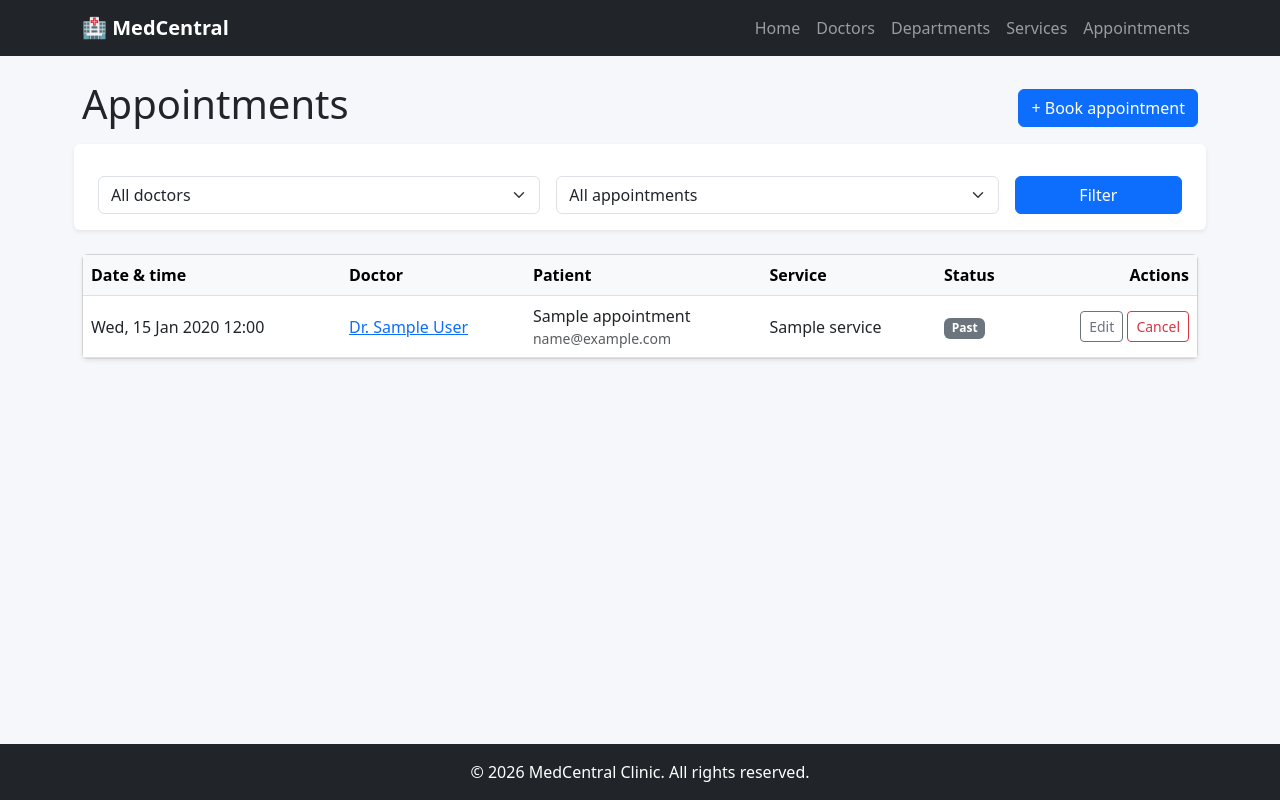
After one commit to rcokov99/django-basics-project, a Django app: page /appointments/ in a window 1280 px wide. The commit adds this page. Run offline with Django 5.2, Linux system fonts and the light colour scheme; tables that the repository leaves empty hold one stand-in row (values such as "Sample post").

Commit message:
Add appointment booking with service selection, validation, and list view

```diff
--- a/appointments/models.py
+++ b/appointments/models.py
@@ -1,12 +1,13 @@
 from django.db import models
+from django.core.validators import MinValueValidator, MaxValueValidator
+from specialists.models import Doctor, Service  # Make sure Service is imported
 
-from django.core.validators import MinValueValidator, MaxValueValidator
-from django.db import models
-from specialists.models import Doctor
 
 class Appointment(models.Model):
     doctor = models.ForeignKey(Doctor, on_delete=models.CASCADE, related_name='appointments')
+    service = models.ForeignKey(Service, on_delete=models.SET_NULL, null=True, blank=True, related_name='appointments')
     patient_name = models.CharField(max_length=100)
+    patient_email = models.EmailField(default='')
     appointment_date_time = models.DateTimeField()
 
     class Meta:
@@ -19,7 +20,9 @@ class Appointment(models.Model):
         ]
 
     def __str__(self):
-        return f"{self.doctor} - {self.appointment_date_time.strftime('%Y-%m-%d %H:%M')}"
+        service_name = f" - {self.service.name}" if self.service else ""
+        return f"{self.doctor}{service_name} at {self.appointment_date_time.strftime('%Y-%m-%d %H:%M')}"
+
 
 class Review(models.Model):
     doctor = models.ForeignKey(Doctor, on_delete=models.CASCADE, related_name='reviews')
--- /dev/null
+++ b/appointments/urls.py
@@ -0,0 +1,16 @@
+from django.urls import path
+from appointments.views import (
+    appointment_list_view,
+    appointment_create_view,
+    appointment_edit_view,
+    appointment_delete_view,
+)
+
+app_name = 'appointments'
+
+urlpatterns = [
+    path('', appointment_list_view, name='appointment-list'),
+    path('add/', appointment_create_view, name='appointment-create'),
+    path('<int:pk>/edit/', appointment_edit_view, name='appointment-edit'),
+    path('<int:pk>/delete/', appointment_delete_view, name='appointment-delete'),
+]
--- a/appointments/views.py
+++ b/appointments/views.py
@@ -1,3 +1,85 @@
-from django.shortcuts import render
+from django.shortcuts import get_object_or_404, redirect, render
+from django.utils import timezone
+from appointments.forms import AppointmentForm, AppointmentDeleteForm
+from appointments.models import Appointment
+from specialists.models import Doctor
 
-# Create your views here.
+
+def appointment_list_view(request):
+    appointments = Appointment.objects.select_related('doctor')
+
+    doctor_id = request.GET.get('doctor', '')
+    status_filter = request.GET.get('status', '')
+
+    if doctor_id and doctor_id.isdigit():
+        appointments = appointments.filter(doctor_id=doctor_id)
+
+    now = timezone.now()
+    if status_filter == 'upcoming':
+        appointments = appointments.filter(appointment_date_time__gte=now)
+    elif status_filter == 'past':
+        appointments = appointments.filter(appointment_date_time__lt=now)
+
+    appointments = appointments.order_by('appointment_date_time')
+
+    context = {
+        'appointments': appointments,
+        'doctors': Doctor.objects.all(),
+        'selected_doctor': doctor_id,
+        'selected_status': status_filter,
+        'now': now,
+    }
+    return render(request, 'appointments/appointment_list.html', context)
+
+
+def appointment_create_view(request):
+    initial = {}
+    doctor_id = request.GET.get('doctor')
+    if doctor_id and doctor_id.isdigit():
+        initial['doctor'] = doctor_id
+
+    if request.method == 'POST':
+        form = AppointmentForm(request.POST)
+        if form.is_valid():
+            form.save()
+            return redirect('appointments:appointment-list')
+    else:
+        form = AppointmentForm(initial=initial)
+
+    context = {
+        'form': form,
+        'doctors_exist': Doctor.objects.exists(),
+    }
+    return render(request, 'appointments/appointment_form.html', context)
+
+
+def appointment_edit_view(request, pk):
+    appointment = get_object_or_404(Appointment, pk=pk)
+    if request.method == 'POST':
+        form = AppointmentForm(request.POST, instance=appointment)
+        if form.is_valid():
+            form.save()
+            return redirect('appointments:appointment-list')
+    else:
+        form = AppointmentForm(instance=appointment)
+
+    context = {
+        'form': form,
+        'appointment': appointment,
+        'doctors_exist': Doctor.objects.exists(),
+    }
+    return render(request, 'appointments/appointment_form.html', context)
+
+
+def appointment_delete_view(request, pk):
+    appointment = get_object_or_404(Appointment, pk=pk)
+    if request.method == 'POST':
+        appointment.delete()
+        return redirect('appointments:appointment-list')
+
+    form = AppointmentDeleteForm(instance=appointment)
+    context = {
+        'form': form,
+        'appointment': appointment,
+    }
+    return render(request, 'appointments/appointment_delete.html', context)
--- a/medcentral/urls.py
+++ b/medcentral/urls.py
@@ -5,4 +5,5 @@ urlpatterns = [
     path('admin/', admin.site.urls),
     path('', include('common.urls')),
     path('', include('specialists.urls')),
+    path('appointments/', include('appointments.urls')),
 ]
--- /dev/null
+++ b/templates/appointments/appointment_list.html
@@ -0,0 +1,94 @@
+{% extends 'base.html' %}
+
+{% block title %}MedCentral | Appointments{% endblock %}
+
+{% block content %}
+    <div class="d-flex justify-content-between align-items-center mb-4">
+        <h1>Appointments</h1>
+        <a href="{% url 'appointments:appointment-create' %}" class="btn btn-primary">+ Book appointment</a>
+    </div>
+
+    <form method="get" class="row g-3 mb-4 bg-white p-3 rounded shadow-sm">
+        <div class="col-md-5">
+            <select name="doctor" class="form-select">
+                <option value="">All doctors</option>
+                {% for doctor in doctors %}
+                    <option value="{{ doctor.pk }}"
+                            {% if selected_doctor == doctor.pk|stringformat:"s" %}selected{% endif %}>
+                        Dr. {{ doctor.full_name }}
+                    </option>
+                {% endfor %}
+            </select>
+        </div>
+        <div class="col-md-5">
+            <select name="status" class="form-select">
+                <option value="">All appointments</option>
+                <option value="upcoming" {% if selected_status == 'upcoming' %}selected{% endif %}>Upcoming</option>
+                <option value="past" {% if selected_status == 'past' %}selected{% endif %}>Past</option>
+            </select>
+        </div>
+        <div class="col-md-2 d-grid">
+            <button type="submit" class="btn btn-primary">Filter</button>
+        </div>
+    </form>
+
+    {% if appointments %}
+        <div class="card shadow-sm">
+            <div class="table-responsive">
+                <table class="table table-hover align-middle mb-0">
+                    <thead class="table-light">
+                    <tr>
+                        <th>Date &amp; time</th>
+                        <th>Doctor</th>
+                        <th>Patient</th>
+                        <th>Service</th>
+                        <th>Status</th>
+                        <th class="text-end">Actions</th>
+                    </tr>
+                    </thead>
+                    <tbody>
+                    {% for appointment in appointments %}
+                        <tr>
+                            <td>{{ appointment.appointment_date_time|date:"D, d M Y H:i" }}</td>
+                            <td>
+                                <a href="{% url 'specialists:doctor-detail' appointment.doctor.pk %}">
+                                    Dr. {{ appointment.doctor.full_name }}
+                                </a>
+                            </td>
+                            <td>
+                                {{ appointment.patient_name }}
+                                <small class="text-muted d-block">{{ appointment.patient_email }}</small>
+                            </td>
+                            <td>
+                                {% if appointment.service %}
+                                    {{ appointment.service.name }}
+                                {% else %}
+                                    <span class="text-muted">-</span>
+                                {% endif %}
+                            </td>
+                            <td>
+                                {% if appointment.appointment_date_time < now %}
+                                    <span class="badge bg-secondary">Past</span>
+                                {% else %}
+                                    <span class="badge bg-success">Upcoming</span>
+                                {% endif %}
+                            </td>
+                            <td class="text-end">
+                                <a href="{% url 'appointments:appointment-edit' appointment.pk %}"
+                                   class="btn btn-sm btn-outline-secondary">Edit</a>
+                                <a href="{% url 'appointments:appointment-delete' appointment.pk %}"
+                                   class="btn btn-sm btn-outline-danger">Cancel</a>
+                            </td>
+                        </tr>
+                    {% endfor %}
+                    </tbody>
+                </table>
+            </div>
+        </div>
+    {% else %}
+        <div class="alert alert-info">
+            No appointments found.
+            <a href="{% url 'appointments:appointment-create' %}">Book an appointment</a>.
+        </div>
+    {% endif %}
+{% endblock %}
--- a/templates/partials/navbar.html
+++ b/templates/partials/navbar.html
@@ -10,6 +10,7 @@
                 <li class="nav-item"><a class="nav-link" href="{% url 'specialists:doctor-list' %}">Doctors</a></li>
                 <li class="nav-item"><a class="nav-link" href="{% url 'specialists:department-list' %}">Departments</a></li>
                 <li class="nav-item"><a class="nav-link" href="{% url 'specialists:service-list' %}">Services</a></li>
+                <li class="nav-item"><a class="nav-link" href="{% url 'appointments:appointment-list' %}">Appointments</a></li>
             </ul>
         </div>
     </div>
--- a/templates/specialists/doctor_detail.html
+++ b/templates/specialists/doctor_detail.html
@@ -28,6 +28,8 @@
                     <p>{{ doctor.bio|linebreaks }}</p>
 
                     <div class="d-flex gap-2 mt-4">
+                        <a href="{% url 'appointments:appointment-create' %}?doctor={{ doctor.pk }}"
+                           class="btn btn-primary">Book appointment</a>
                         <a href="{% url 'specialists:doctor-edit' doctor.pk %}"
                            class="btn btn-outline-secondary">Edit</a>
                         <a href="{% url 'specialists:doctor-delete' doctor.pk %}"
```
Also changed, not shown: appointments/forms.py (added, +86 -0 lines), common/forms.py (added, +18 -0 lines), specialists/forms.py (+1 -18 lines), templates/appointments/appointment_delete.html (added, +30 -0 lines), templates/appointments/appointment_form.html (added, +34 -0 lines), appointments/migrations/0002_appointment_patient_email.py (added), appointments/migrations/0003_appointment_service.py (added).
